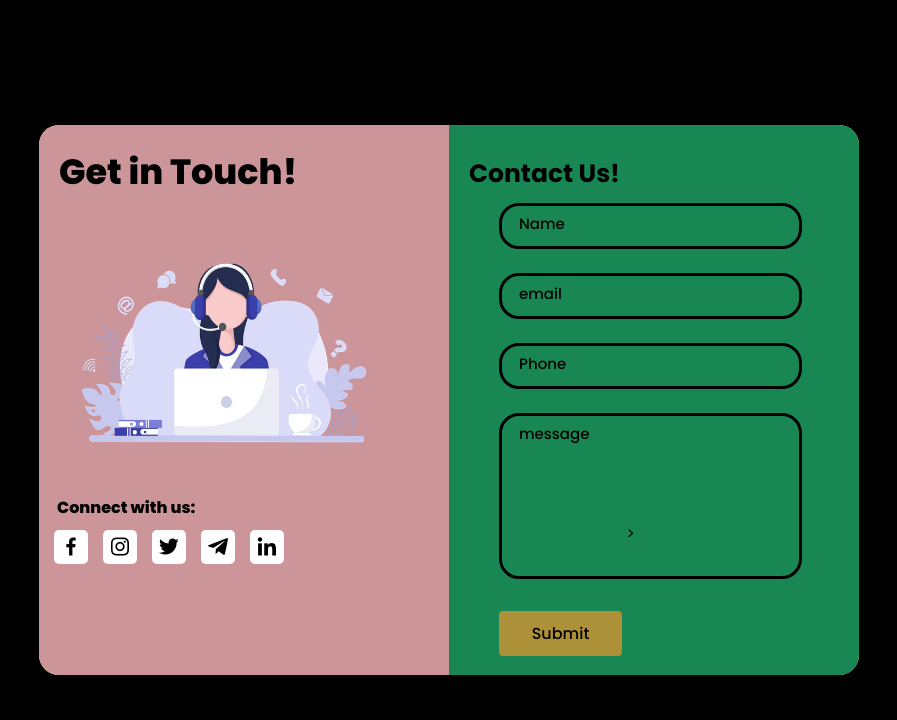
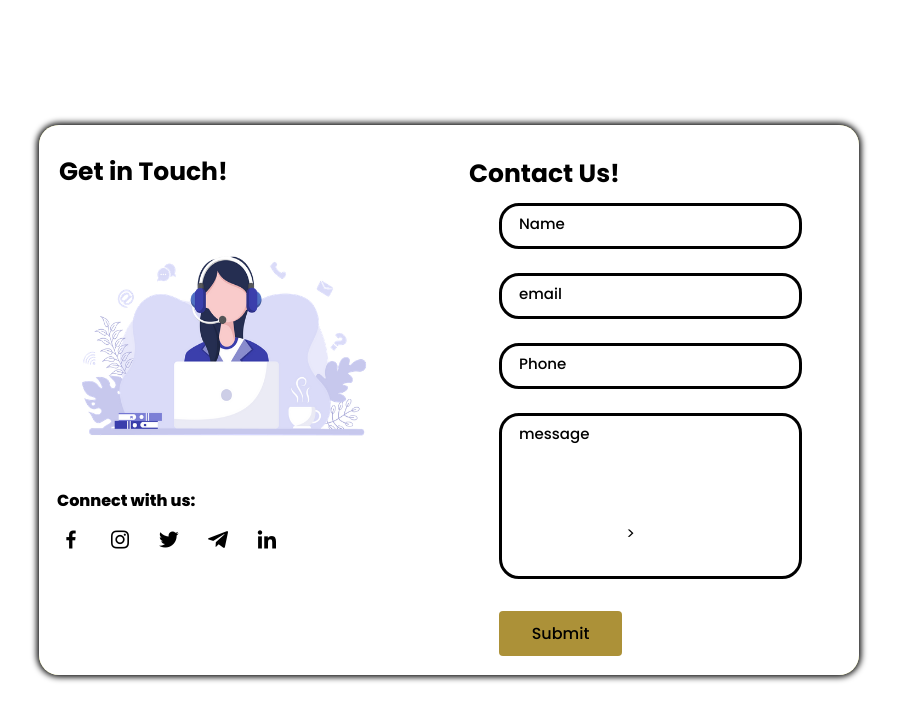
Before and after one commit to JPV2207/Madadgaar-Foundation, a plain HTML site: page Madadgaar Foundation/Madadgaar Foundation/contact.html in a window 1280 px wide. Shown: the whole page, without its empty margins (191-1088 px from the left). Drawn offline with nearby package versions, Linux system fonts and the light colour scheme.

Commit message:
Update contact.css

```diff
--- a/Madadgaar Foundation/Madadgaar Foundation/contact.css
+++ b/Madadgaar Foundation/Madadgaar Foundation/contact.css
@@ -17,7 +17,7 @@ body
     position: relative;
     width: 100%;
     height: 100vh;
-    background: black;
+    background: white;
     display: flex;
     justify-content: center;
     align-items: center;
@@ -29,7 +29,7 @@ body
     max-width: 820px;
     background: rgb(219, 219, 120);
     border-radius: 20px;
-    box-shadow: 0 0 20px 10px black;
+    box-shadow: 0 0 6px 2px black;
     overflow: hidden;
     grid-template-columns: repeat(2, 1fr);
     display: grid;
@@ -37,19 +37,19 @@ body
 }
 .contact
 {
-    background: #cc959a;
+    background: white;
 }
 .submit-form
 {
-    background: #198754;
+    background:white;
 }
 .text
 {
     padding-left: 20px;
-    padding-top: 20px;
-    font-size: 35px;
+    padding-top: 28px;
+    font-size: 25px;
     color: black;
-    font-weight: 800;
+    font-weight:700;
 }
 .image
 {
@@ -142,7 +142,7 @@ form
 {
     top: -1px;
     left: 10px;
-    background: #198754;
+    background: white;
     font-weight: 500;
     font-size: 12px;
     padding: 5px;
```
